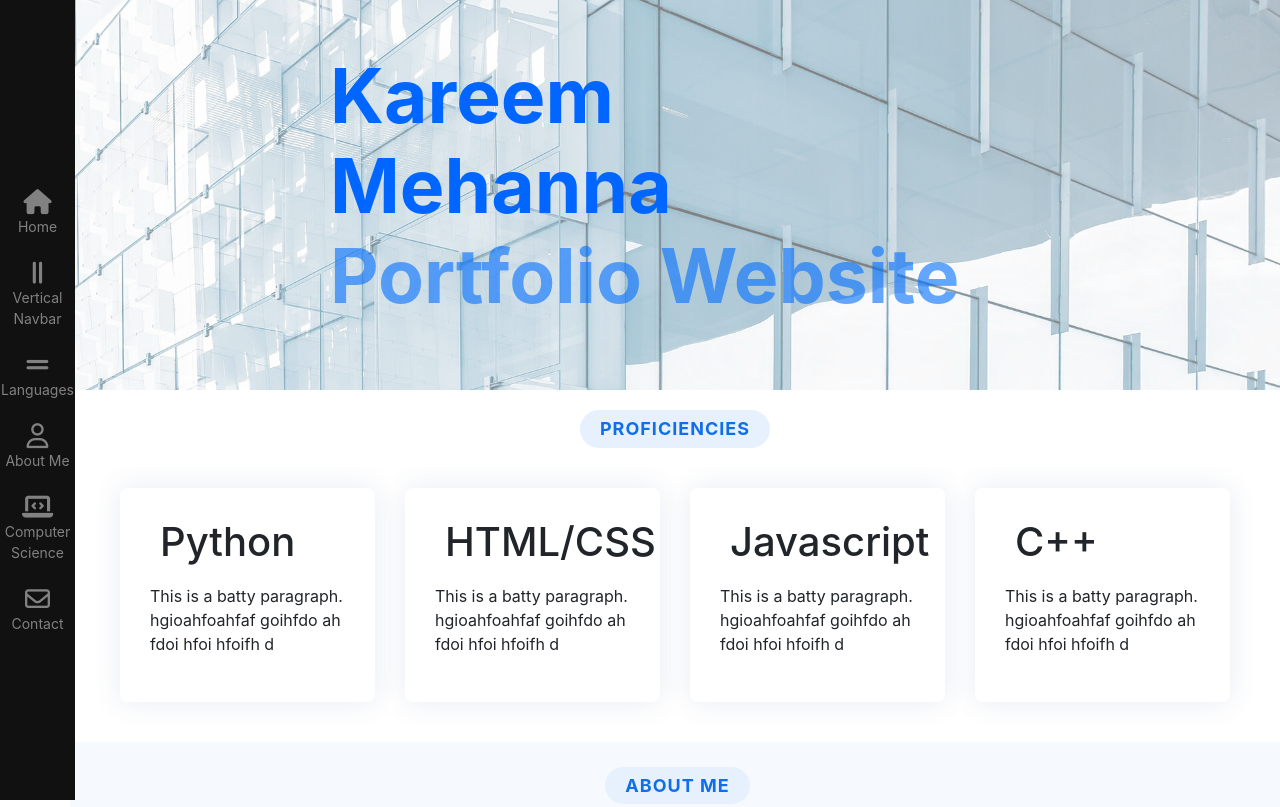
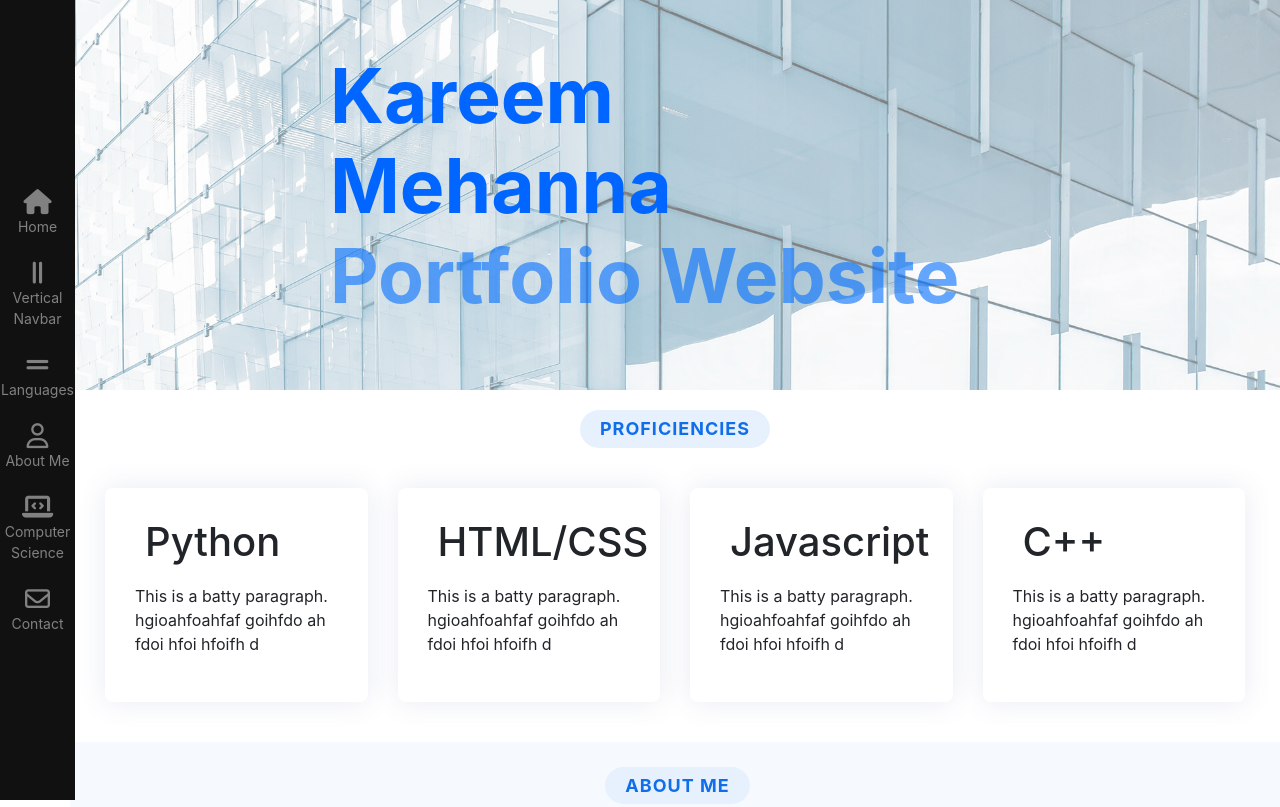
Before and after one commit to K-Mehanna/Portfolio-Website, a plain HTML site: page vert.html in a window 1280 px wide. Shown: the top 807 px of the page. Drawn offline with nearby package versions, Linux system fonts and the light colour scheme.

Commit message:
Update vert.html

```diff
--- a/vert.html
+++ b/vert.html
@@ -3,12 +3,12 @@
 <html>
 
     <head>
-        <link rel="stylesheet" type="text/css" href="vert.css">
+
         <!-- Required for Bootstrap -->
         <link rel="stylesheet" href="https://maxcdn.bootstrapcdn.com/bootstrap/4.0.0/css/bootstrap.min.css" integrity="sha384-Gn5384xqQ1aoWXA+058RXPxPg6fy4IWvTNh0E263XmFcJlSAwiGgFAW/dAiS6JXm" crossorigin="anonymous">
         <link href="https://unpkg.com/aos@2.3.1/dist/aos.css" rel="stylesheet">
 
-
+        <link rel="stylesheet" type="text/css" href="static/vert.css">
         <link href="static/pictures/favicon.ico" rel="icon">
 
         <title>Test Website</title>
```
